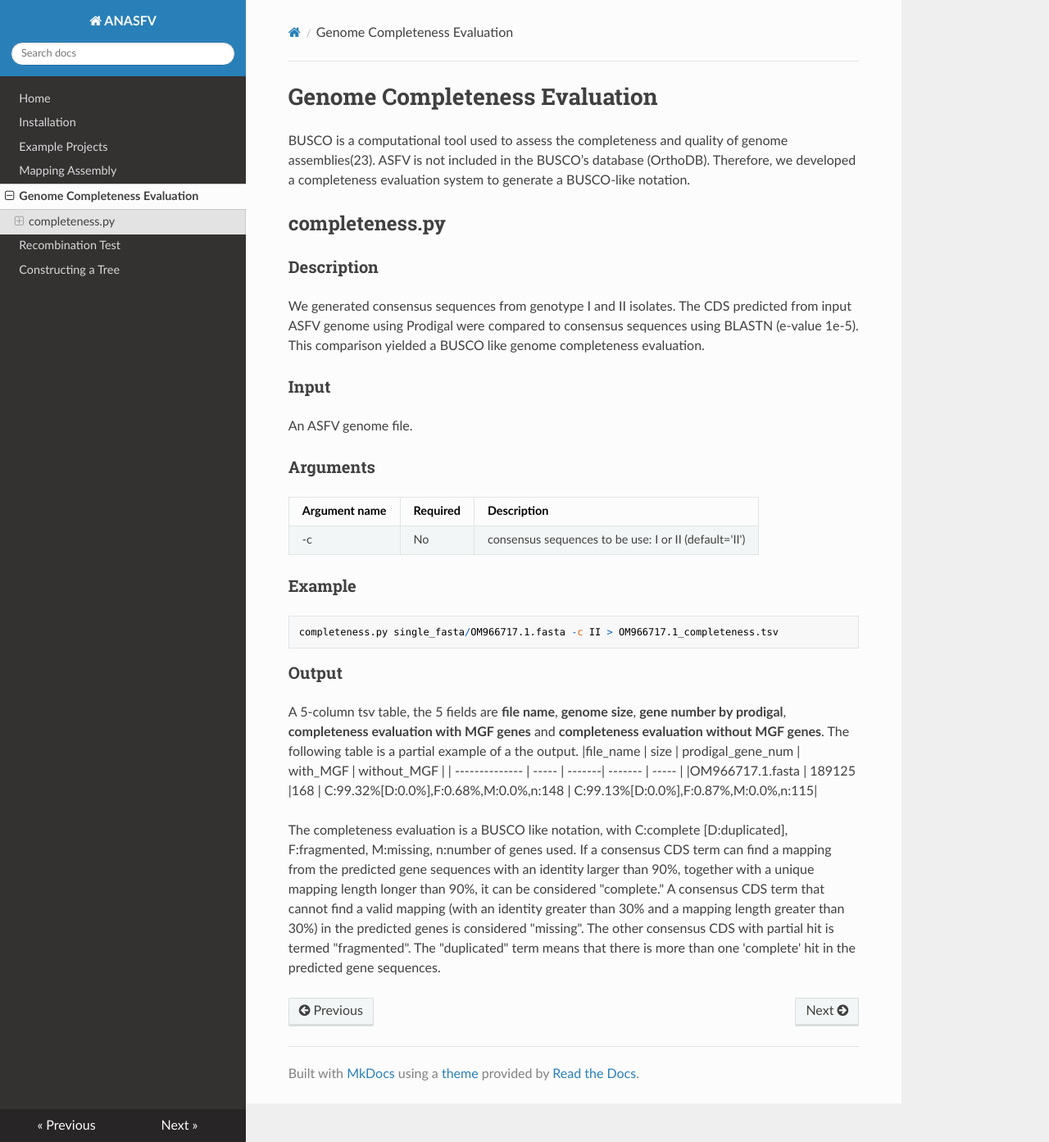
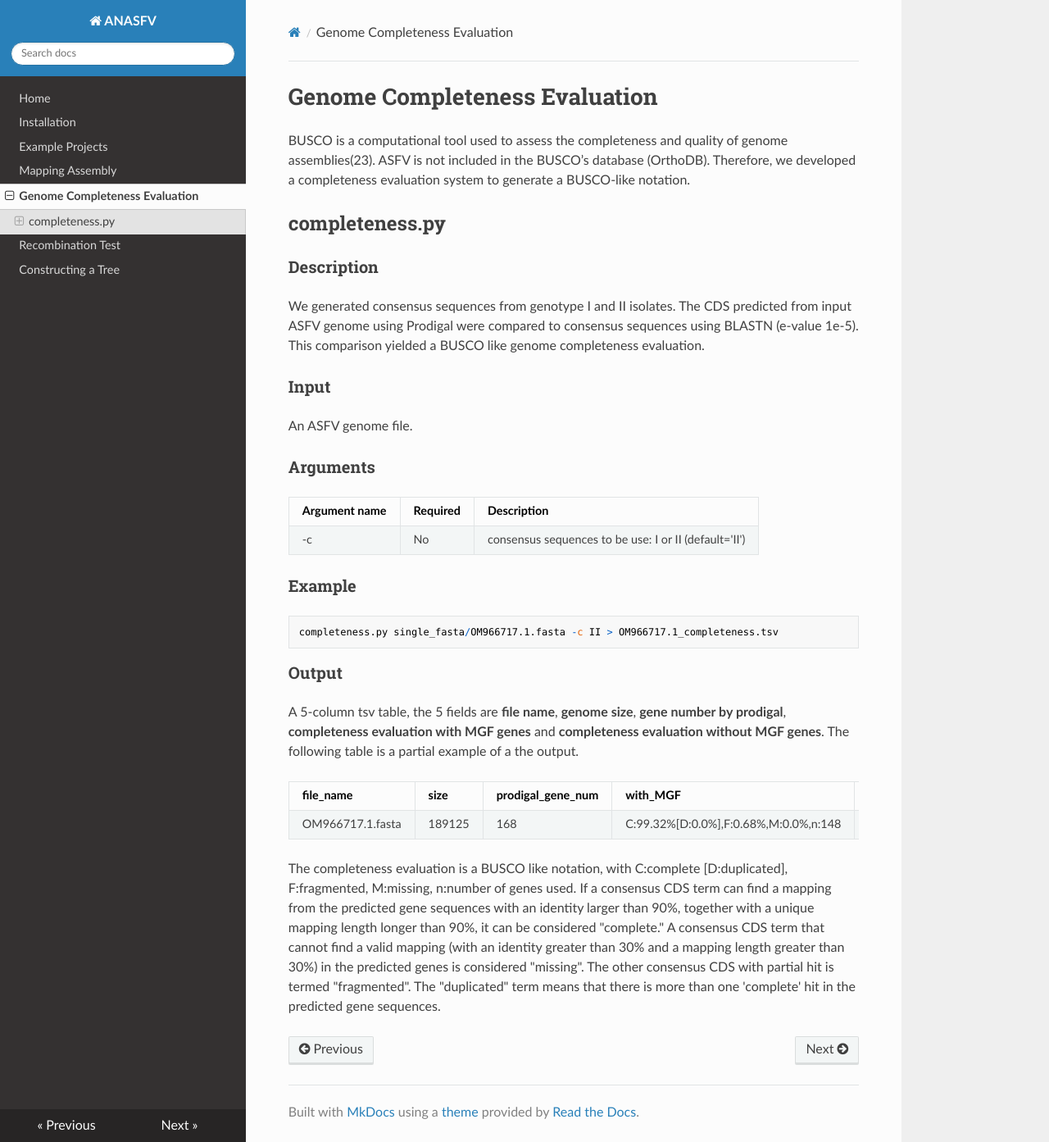
Before and after one commit to lrslab/anasfv, an MkDocs documentation site: the page built from docs/completeness.md, in a window 1280 px wide and 1393 px high. Shown: the whole window at 82% size. Built offline with MkDocs 1.6.1, drawn with Linux system fonts in a browser that asks for light colours; nearby versions of some CDN libraries.

Commit message:
Update completeness.md

````diff
--- a/docs/completeness.md
+++ b/docs/completeness.md
@@ -16,8 +16,9 @@ completeness.py single_fasta/OM966717.1.fasta -c II > OM966717.1_completeness.ts
 ```
 ### Output
 A 5-column tsv table, the 5 fields are **file name**, **genome size**, **gene number by prodigal**, **completeness evaluation with MGF genes** and **completeness evaluation without MGF genes**. The following table is a partial example of a the output.
-|file_name  |  size  |  prodigal_gene_num    |   with_MGF    |    without_MGF |
-| --------------  | ----- | -------| -------  | ----- |
-|OM966717.1.fasta    |    189125  |168   |  C:99.32%[D:0.0%],F:0.68%,M:0.0%,n:148 |  C:99.13%[D:0.0%],F:0.87%,M:0.0%,n:115|
+
+| file_name  |  size  |  prodigal_gene_num    |   with_MGF    |  without_MGF |
+| ---------  | ------ | ----------------------| ------------  | ------------ |
+| OM966717.1.fasta |  189125  | 168   |  C:99.32%[D:0.0%],F:0.68%,M:0.0%,n:148 |  C:99.13%[D:0.0%],F:0.87%,M:0.0%,n:115 |
 
 The completeness evaluation is a BUSCO like notation, with C:complete [D:duplicated], F:fragmented, M:missing, n:number of genes used. If a consensus CDS term can find a mapping from the predicted gene sequences with an identity larger than 90%, together with a unique mapping length longer than 90%, it can be considered "complete." A consensus CDS term that cannot find a valid mapping (with an identity greater than 30% and a mapping length greater than 30%) in the predicted genes is considered "missing". The other consensus CDS with partial hit is termed "fragmented". The "duplicated" term means that there is more than one 'complete' hit in the predicted gene sequences.
````
